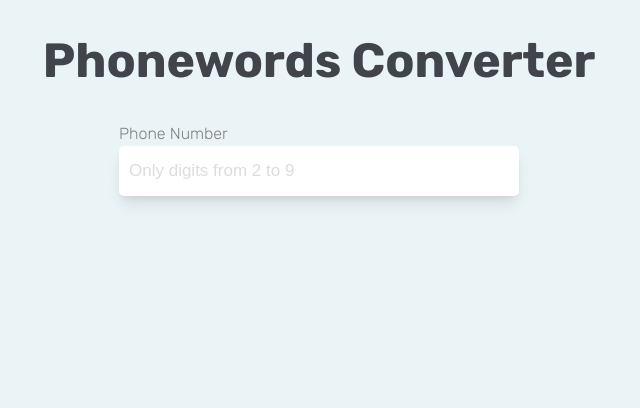
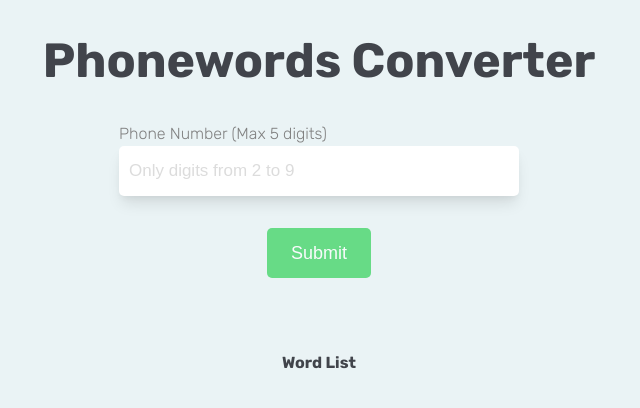
Before and after one commit to diegodinizz/phonewords-converter, a React (Create React App) app in the folder client/: page / in a window 1280 px wide. Shown: the top 408 px of the page, without its empty margins (321-961 px from the left). Built offline with nearby package versions, Linux system fonts and the light colour scheme.

Commit message:
WIP: Wordlist container

```diff
--- a/client/src/App.js
+++ b/client/src/App.js
@@ -1,4 +1,4 @@
-import { Home } from './container/Home'
+import { Home } from './pages/Home'
 import { GlobalStyle } from './GlobalStyle'
 
 function App () {
--- /dev/null
+++ b/client/src/components/Button.js
@@ -0,0 +1,34 @@
+import styled, { css } from 'styled-components'
+
+const buttonDisabled = css`
+  opacity: 0.7;
+  cursor: not-allowed;
+`
+
+const getButtonStyles = props => {
+  if (props.disabled) return buttonDisabled
+}
+
+const Container = styled.button`
+  width: auto;
+  background-color: #30d158;
+  border-radius: 5px;
+  color: #fff;
+  cursor: pointer;
+  font-size: 18px;
+  font-weight: 500;
+  height: 50px;
+  padding: 0 1.5rem;
+  text-align: center;
+  border: none;
+  outline: none;
+  margin: 2rem;
+
+  ${getButtonStyles}
+`
+
+export const Button = ({ children, onClick, disabled }) => (
+  <Container onClick={onClick} disabled={disabled}>
+    {children}
+  </Container>
+)
--- a/client/src/components/InputField.js
+++ b/client/src/components/InputField.js
@@ -29,15 +29,24 @@ const Input = styled.input`
   }
 `
 
-export const InputField = ({ name, value, placeholder, onChange }) => (
+export const InputField = ({ value, placeholder, onChange }) => {
+  const handleKeyPress = event => {
+    const charAllowed = new RegExp('^[2-9]+$')
+    if (!charAllowed.test(event.key)) {
+      event.preventDefault()
+    }
+  }
+
+  return (
     <Container>
-    <Label>Phone Number</Label>
+      <Label>Phone Number (Max 5 digits)</Label>
       <Input
-      type='number'
-      name={name}
         value={value}
         placeholder={placeholder}
         onChange={onChange}
+        maxLength='5'
+        onKeyPress={handleKeyPress}
       />
     </Container>
   )
+}
--- /dev/null
+++ b/client/src/components/WordListItem.js
@@ -0,0 +1,19 @@
+import styled from 'styled-components'
+
+const Container = styled.div`
+  display: flex;
+  width: auto;
+  min-width: 3rem;
+  background-color: #0a84ff;
+  border-radius: 5px;
+  color: #eaf3f5;
+  font-size: 18px;
+  font-weight: 600;
+  height: 50px;
+  padding: 0 0.8rem;
+  margin: 0.7rem;
+  justify-content: center;
+  align-items: center;
+`
+
+export const WordListItem = ({ item }) => <Container>{item}</Container>
--- /dev/null
+++ b/client/src/container/WordList.js
@@ -0,0 +1,40 @@
+import styled from 'styled-components'
+import { useSelector } from 'react-redux'
+import { WordListItem } from '../components/WordListItem'
+
+const Container = styled.div`
+  width: 50%;
+  margin: 2rem 0;
+  margin-left: auto;
+  margin-right: auto;
+`
+
+const ListContainer = styled.div`
+  display: flex;
+  flex-direction: row;
+  flex-wrap: wrap;
+  justify-content: center;
+`
+
+const Title = styled.h1`
+  font-size: 1rem;
+  color: #41444b;
+  text-align: center;
+`
+
+export const WordList = () => {
+  const wordList = useSelector(state => state.wordsData)
+
+  return (
+    <Container>
+      <Title>Word List</Title>
+      <ListContainer>
+        {wordList
+          ? wordList.map((item, index) => (
+              <WordListItem key={index} item={item} />
+            ))
+          : null}
+      </ListContainer>
+    </Container>
+  )
+}
--- a/client/src/container/Home.js
+++ b/client/src/pages/Home.js
@@ -1,7 +1,11 @@
+import styled from 'styled-components'
 import { useState } from 'react'
-import { useDispatch, useSelector } from 'react-redux'
-import styled from 'styled-components'
+import { useDispatch } from 'react-redux'
+
 import { InputField } from '../components/InputField'
+import { Button } from '../components/Button'
+import { WordList } from '../container/WordList'
+
 import { fetchPhoneWordsAsync } from '../redux/actions'
 
 const Container = styled.div`
@@ -19,19 +23,24 @@ const Title = styled.h1`
 export const Home = () => {
   const [number, setNumber] = useState('')
   const dispatch = useDispatch()
-  const data = useSelector(state => state.wordsData)
 
-  console.log(number)
+  function handleClick () {
+    dispatch(fetchPhoneWordsAsync(number))
+    setNumber('')
+  }
 
   return (
     <Container>
       <Title>Phonewords Converter</Title>
       <InputField
-        name='number'
         value={number}
         placeholder='Only digits from 2 to 9'
         onChange={event => setNumber(event.target.value)}
       />
+      <Button onClick={handleClick} disabled={number === ''}>
+        Submit
+      </Button>
+      <WordList />
     </Container>
   )
 }
```
Lines whose indentation alone changed are shown as unchanged.
